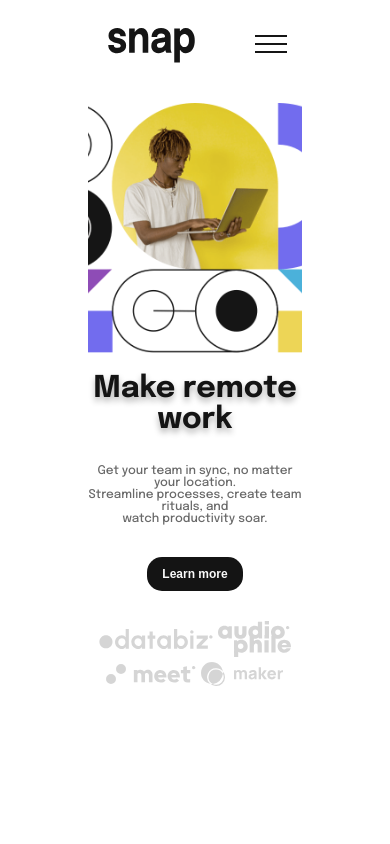
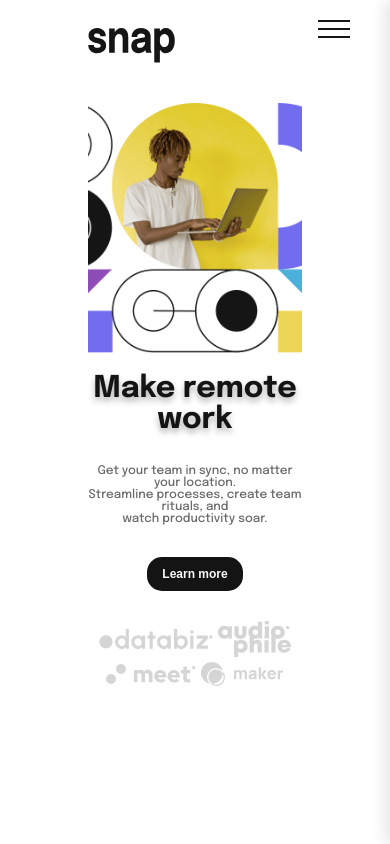
Before and after one commit to skrobman/Snap, a React (Create React App) app: page / in a window 390 px wide. Built offline with nearby package versions, Linux system fonts and the light colour scheme.

Commit message:
Need to change menu to make it done

```diff
--- a/src/features/Header/ui/Header.jsx
+++ b/src/features/Header/ui/Header.jsx
@@ -2,23 +2,19 @@ import Logo from './Logo/Logo'
 import NavContainer from './Navigation/NavContainer/NavContainer'
 import RegistrButton from './Navigation/RegistrButton/RegistrButton'
 import BurgerMenu from './Navigation/BurgerMenu/BurgerMenu'
-
 import './Navigation/NavStyles/navigation.scss'
 
 const Header = () => {
     return (
-        <>
-            <header className="header-container">
-                <div className="nav">
-                    <Logo/>
-
-                    <NavContainer/>
-                    <RegistrButton/>
-                    <BurgerMenu />
-                </div>
-            </header>
-        </>
+        <header className="header-container">
+            <nav className="nav">
+                <Logo/>
+                <NavContainer/>
+                <RegistrButton/>
+                <BurgerMenu/>
+            </nav>
+        </header>
     )
 }
 
-export default Header;
+export default Header
--- a/src/features/Header/ui/Navigation/BurgerMenu/BurgerMenu.jsx
+++ b/src/features/Header/ui/Navigation/BurgerMenu/BurgerMenu.jsx
@@ -1,41 +1,40 @@
-import React, { useState } from 'react';
+// BurgerMenu.jsx
+import { useState } from 'react';
 import NavContainer from '../NavContainer/NavContainer';
 import RegistrButton from '../RegistrButton/RegistrButton';
-
-import '../NavStyles/navigation.scss'
-import '../NavStyles/registration.scss'
+import '../NavStyles/navigation.scss';
+import '../NavStyles/registration.scss';
 
 const BurgerMenu = () => {
     const [isOpen, setIsOpen] = useState(false);
 
     const toggleMenu = () => {
         setIsOpen(!isOpen);
+        document.body.style.overflow = !isOpen ? 'hidden' : 'unset';
     };
 
     return (
         <div className="burger-menu">
-            <div onClick={toggleMenu} className="burger-icon">
-                {!isOpen ? (
-                    <svg width="32" height="18" xmlns="http://www.w3.org/2000/svg">
+            <button
+                onClick={toggleMenu}
+                className={`burger-icon ${isOpen ? 'active' : ''}`}
+            >
+                <svg width="32" height="18" className={isOpen ? 'hidden' : ''}>
                     <g fill="#151515" fillRule="evenodd">
                         <path d="M0 0h32v2H0zM0 8h32v2H0zM0 16h32v2H0z" />
                     </g>
                 </svg>
-                ) : (
-                    <svg width="26" height="26" xmlns="http://www.w3.org/2000/svg">
+                <svg width="26" height="26" className={!isOpen ? 'hidden' : ''}>
                     <g fill="#151515" fillRule="evenodd">
-                            <path d="m2.393.98 22.628 22.628-1.414 1.414L.979 2.395z" />
-                            <path d="M.98 23.607 23.609.979l1.414 1.414L2.395 25.021z" />
+                        <path d="m2.393.98 22.628 22.628-1.414 1.414L.979 2.395z"/>
+                        <path d="M.98 23.607 23.609.979l1.414 1.414L2.395 25.021z"/>
                     </g>
                 </svg>
-                )}
-            </div>
-            {isOpen && (
-                <div className="menu">
+            </button>
+            <div className={`menu ${isOpen ? 'open' : ''}`}>
                 <NavContainer />
                 <RegistrButton />
             </div>
-            )}
         </div>
     );
 };
--- a/src/features/Header/ui/Navigation/NavStyles/navigation.scss
+++ b/src/features/Header/ui/Navigation/NavStyles/navigation.scss
@@ -1,18 +1,22 @@
 @use "../../../../../style" as *;
 
 .header-container {
+  position: static;
+  top: 0;
+  left: 0;
+  right: 0;
   padding: 20px 40px;
+  background: #fff;
+  z-index: 1000;
 
   .nav {
     display: flex;
     align-items: center;
+    justify-content: space-between;
     width: 100%;
+    max-width: 1440px;
+    margin: 0 auto;
   }
-}
-
-.logo-div, .navbar, .nav-link, .login-registration {
-  margin: 0;
-  padding: 0;
 }
 
 .logo-div {
@@ -34,7 +38,7 @@
 }
 
 .nav-link {
-  position: relative; /* Нужно для абсолютного позиционирования меню */
+  position: relative;
   color: $greyColor;
   margin-right: 40px;
   font-size: 18px;
@@ -42,56 +46,98 @@
   display: flex;
   align-items: center;
   cursor: pointer;
+  transition: color 0.2s ease;
 
   &:hover {
     color: $blackColor;
   }
 
+  .dropdown-icon {
+    fill: currentColor;
+    stroke: currentColor;
+    margin-left: 8px;
+    transition: transform 0.2s ease;
+  }
 
-  .dropdown-icon {
-    fill: $greyColor;
-    stroke: $greyColor;
-    margin-left: 8px;
+  &.active .dropdown-icon {
+    transform: rotate(180deg);
   }
 }
 
-.show{
-  display: block;
-}
+.burger-menu {
+  display: none;
+  position: relative;
 
-.none{
-  display: none;
-}
+  .burger-icon {
+    background: none;
+    border: none;
+    padding: 0;
+    cursor: pointer;
+    position: fixed;
+    right: 40px;
+    top: 20px;
+    z-index: 1100;
+    transition: transform 0.3s ease;
 
-//Burger
+    &.active {
+      transform: rotate(180deg);
+    }
 
-.burger-menu{
-  display: none;
-}
+    .menu-icon,
+    .close-icon {
+      display: block;
+    }
+  }
 
-.menu{
-  background-color: $whiteColor;
-  z-index: 1001;
-}
+  .menu {
+    position: fixed;
+    top: 0;
+    right: 0;
+    bottom: 0;
+    width: 70%;
+    background-color: $whiteColor;
+    padding: 80px 40px;
+    box-shadow: -5px 0 15px rgba(0, 0, 0, 0.1);
+    overflow-y: auto;
+    z-index: 1001;
+    transform: translateX(100%);
+    transition: transform 0.3s ease;
 
-//Media
+    &.open {
+      transform: translateX(0);
+    }
+  }
 
-@media (max-width: 960px) {
-  .navbar{
+  .burger-icon svg {
+    display: block;
+  }
+
+  .burger-icon .hidden {
     display: none;
   }
 
-  .nav{
-    display: flex;
-    justify-content: space-between;
+}
+
+@media (max-width: 960px) {
+  .header-container {
+    padding: 20px;
   }
 
-  .burger-menu{
+  .navbar,
+  .login-registration {
+    display: none;
+  }
+
+  .burger-menu {
     display: block;
 
-    .navbar{
+    svg{
+      z-index: 1100;
+    }
+
+    .navbar,
+    .login-registration {
       display: block;
     }
-
   }
 }
```
Lines whose indentation alone changed are shown as unchanged.
